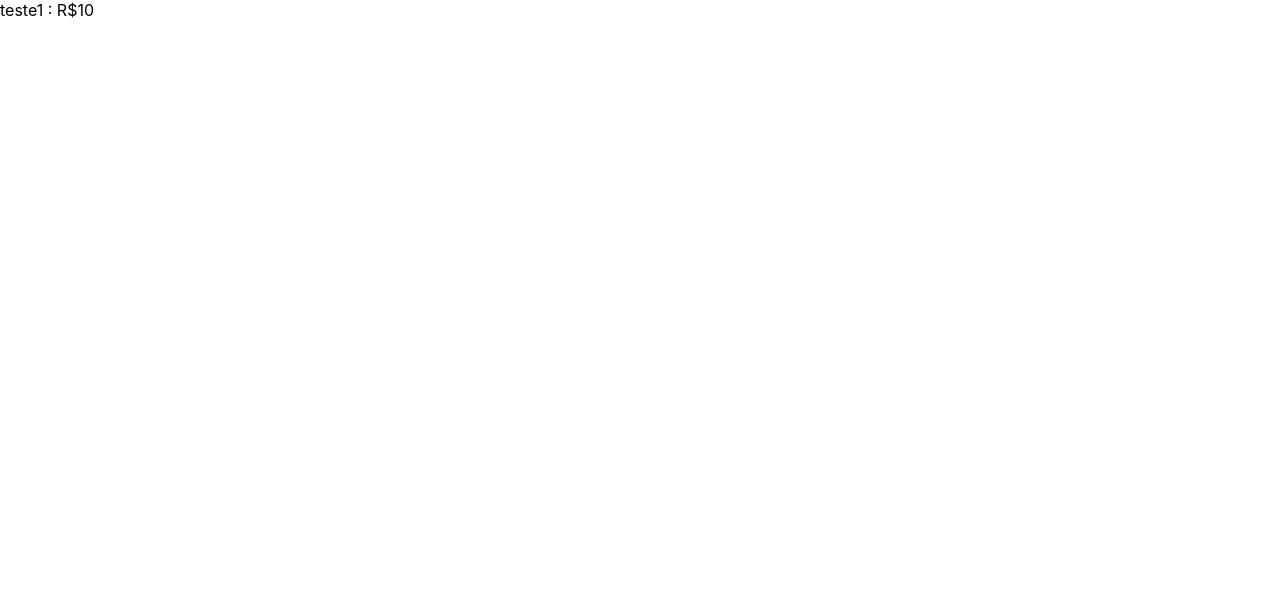
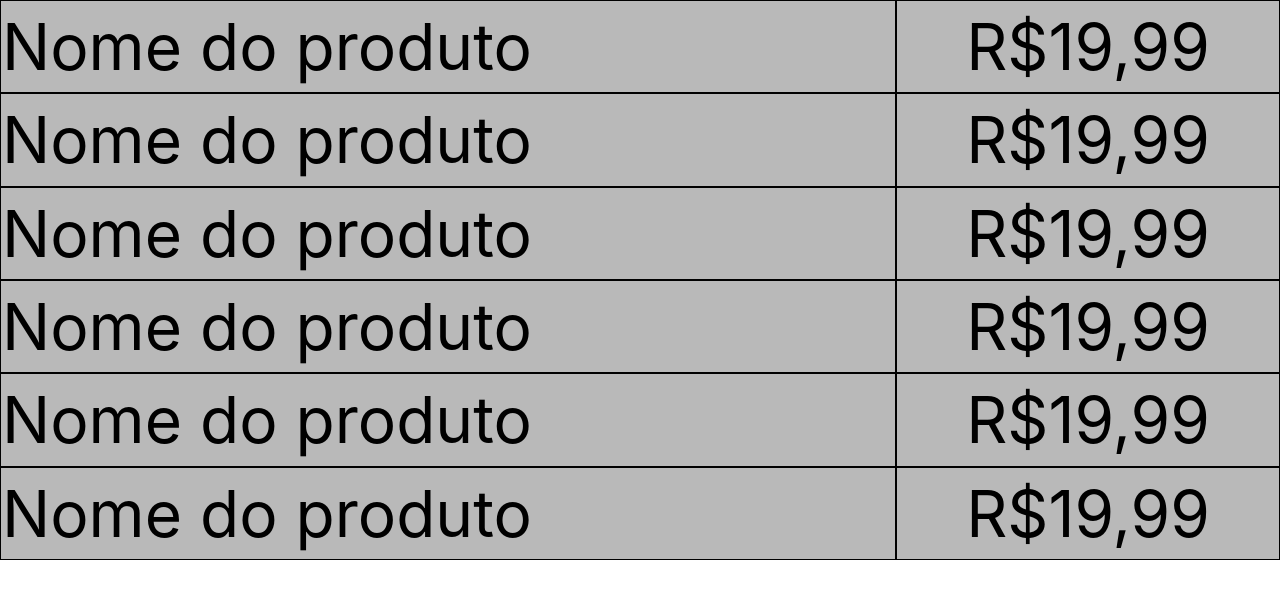
Before and after one commit to JeanVictorL/filaApp, a React (Vite) app: page / in a window 1280 px wide. Shown: the top 598 px of the page. Built offline with nearby package versions, Linux system fonts and the light colour scheme.

Commit message:
esqueleto produtos

```diff
--- a/src/App.css
+++ b/src/App.css
@@ -1,42 +1,28 @@
-.App {
+body{
+  height: 100vh;
+}
+
+.container--produto {
+  border-spacing: 0;
+  width: 100%;
+  height: 70vh;
+}
+
+.Produto--nome, .Produto--preco {
+  background: #B9B9B9;
+  border: 1px solid #000000;
+  font-size: 64px;
+}
+
+.Produto--nome {
+  width: 70%;
+}
+
+.Produto--preco {
+  width: 30%;
   text-align: center;
 }
 
-.App-logo {
-  height: 40vmin;
-  pointer-events: none;
+.senhas {
+  height: 30vh;
 }
-
-@media (prefers-reduced-motion: no-preference) {
-  .App-logo {
-    animation: App-logo-spin infinite 20s linear;
-  }
-}
-
-.App-header {
-  background-color: #282c34;
-  min-height: 100vh;
-  display: flex;
-  flex-direction: column;
-  align-items: center;
-  justify-content: center;
-  font-size: calc(10px + 2vmin);
-  color: white;
-}
-
-.App-link {
-  color: #61dafb;
-}
-
-@keyframes App-logo-spin {
-  from {
-    transform: rotate(0deg);
-  }
-  to {
-    transform: rotate(360deg);
-  }
-}
-
-button {
-  font-size: calc(10px + 2vmin);
-}
--- a/src/App.jsx
+++ b/src/App.jsx
@@ -1,15 +1,17 @@
-import { Produto } from "./components/produto"
-import test from "./components/BakImport.js"
+import { Produto } from "./components/Produto"
+import './App.css'
+import { ContainerProduto } from "./components/ContainerProduto"
+import { Senhas } from "./components/ContainerSenha"
 
 function App() {
   return (
-    <div>
-      <Produto name="teste1" price="10"/>
+    <div className="App">
+      <ContainerProduto />
+      {/* <Senhas /> */}
     </div>
   )
 }
 
-test();
-//console.log(text);
+
 
 export default App
--- /dev/null
+++ b/src/components/ContainerProduto.jsx
@@ -0,0 +1,17 @@
+import { Produto } from "./Produto";
+
+export function ContainerProduto() {
+    return (
+        <table className="container--produto">
+            {/* divide resolution by int */}
+            {/* fill with as many items as possible */}
+            {/* give item props based on lists of products */}
+            <Produto />
+            <Produto />
+            <Produto />
+            <Produto />
+            <Produto />
+            <Produto />
+        </table>
+    )
+}
--- /dev/null
+++ b/src/components/ContainerSenha.jsx
@@ -0,0 +1,9 @@
+import { Senha } from "./Senha"
+
+export function Senhas() {
+    return(
+        <div className="senhas">
+            <Senha />
+        </div>
+    )
+}
--- /dev/null
+++ b/src/components/Produto.jsx
@@ -0,0 +1,14 @@
+function Format(number) {
+    let output = "R$"+number;
+    return output;
+}
+
+export function Produto(props) {
+    return (
+        <tr>
+            {/* {props.name} : {Format(props.price)} */}
+            <td className="Produto--nome">Nome do produto</td>
+            <td className="Produto--preco">R$19,99</td>
+        </tr>
+    );
+}
--- /dev/null
+++ b/src/components/Senha.jsx
@@ -0,0 +1,11 @@
+export function Senha() {
+    return(
+        <div className="senha">
+            <h1>0</h1>
+        </div>
+    )
+}
+
+function Aumenta() {
+
+}
--- a/src/components/produto.jsx
+++ /dev/null
@@ -1,12 +0,0 @@
-function Format(number) {
-    let output = "R$"+number;
-    return output;
-}
-
-export function Produto(props) {
-    return (
-        <div>
-            {props.name} : {Format(props.price)}
-        </div>
-    );
-}
```
